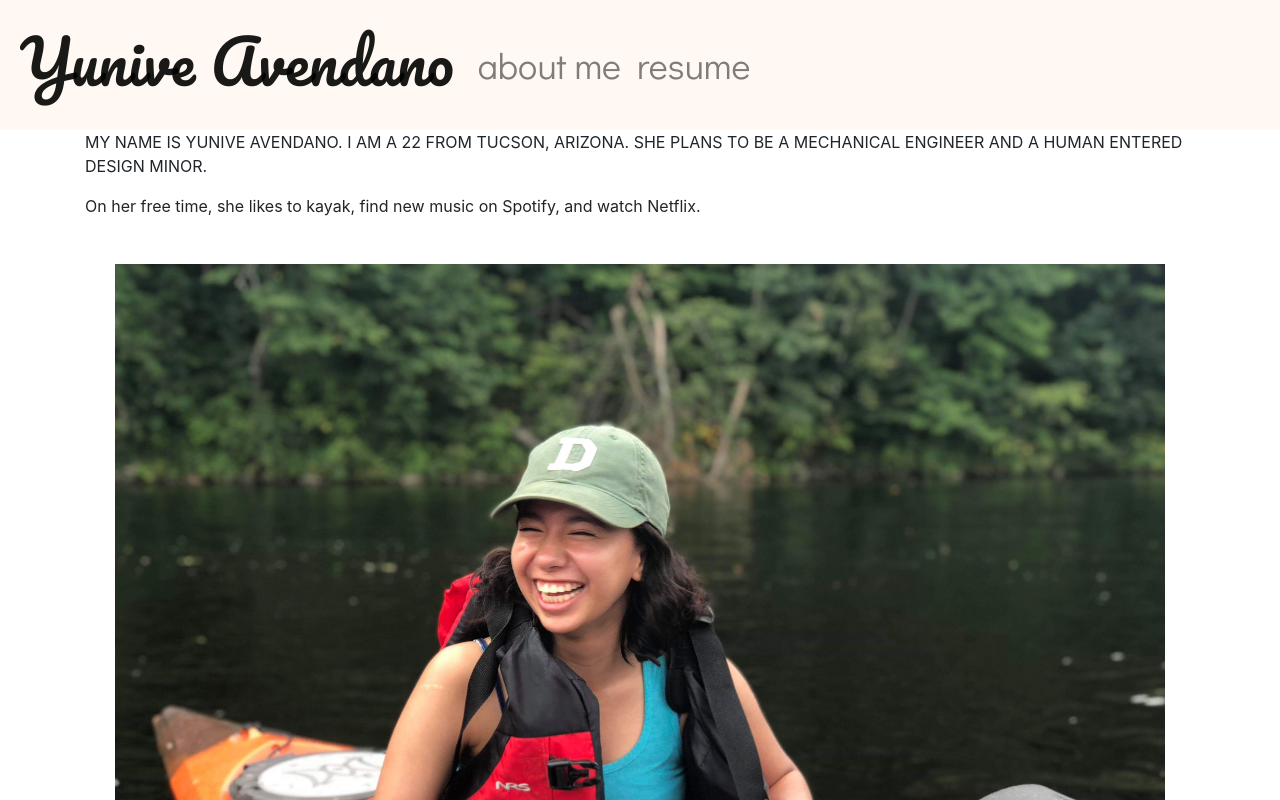
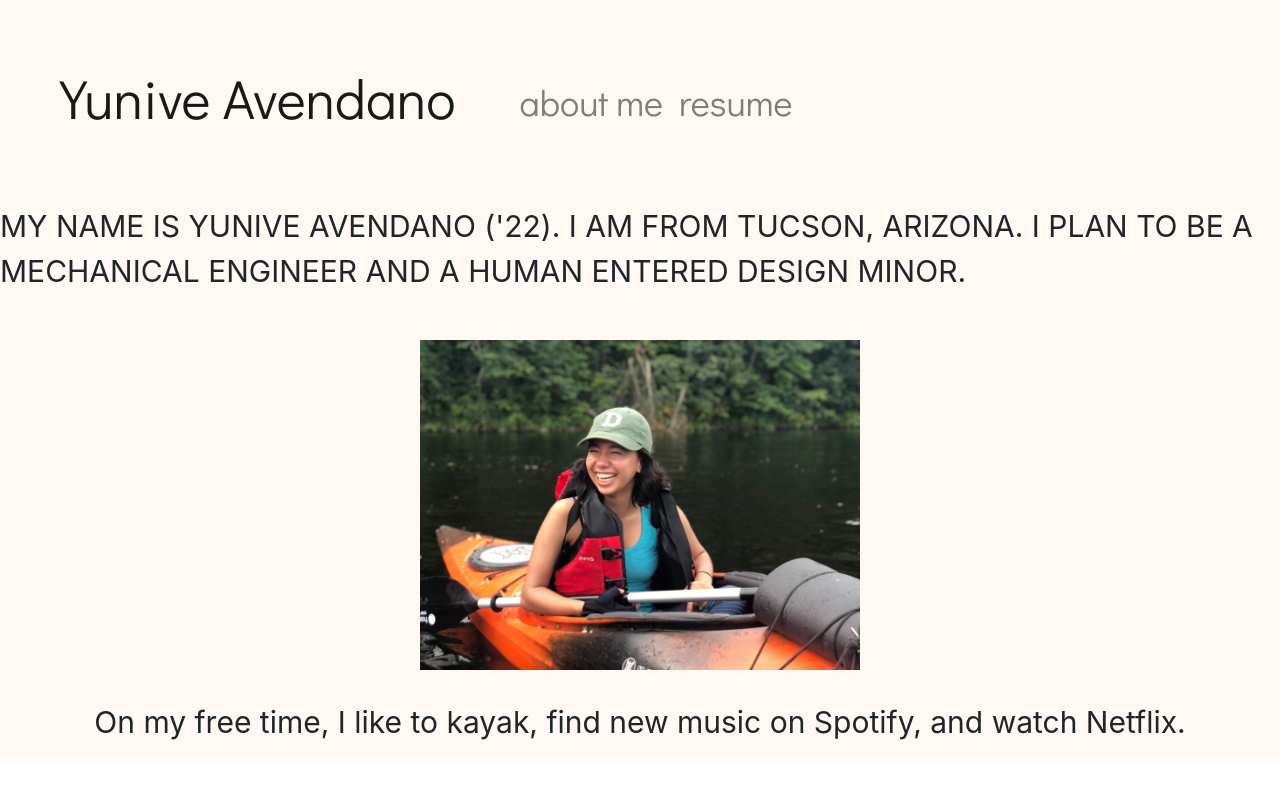
Before and after one commit to yyissel/yunive.me, a React (Create React App) app: page /about-me in a window 1280 px wide. Shown: the top 800 px of the page. Built offline with nearby package versions, Linux system fonts and the light colour scheme.

Commit message:
layout for Homepage& flexbox

```diff
--- a/src/App.css
+++ b/src/App.css
@@ -1,7 +1,10 @@
-
-.App h1{
-  font-family: 'Pacifico', cursive;
-  font-size: 60px;
+.App{
+  background: #FFF8F3;
+}
+h1{
+  font-family: 'Didact Gothic', sans-serif;
+  font-size: 55px;
+  padding: 40px;
 }
 .navBar p{
   font-family: 'Didact Gothic', sans-serif;
@@ -9,9 +12,10 @@
 }
 /*Navigation Bar*/
 .navbar{
+  display: flex;
+  flex-wrap: wrap;
   padding: 20px;
   width: 100%;
-  background: #FFF8F3;
 }
 .navbar-collapse.collapse{
   align-self: left;
@@ -22,3 +26,8 @@ a.nav-link{
   font-size: 36px;
   color: black;
 }
+.row{
+  margin: 0px;
+  width: 100%;
+  height: inherit;
+}
--- a/src/containers/AboutMe.css
+++ b/src/containers/AboutMe.css
@@ -1,8 +1,18 @@
 .AboutMe p {
   font-size: 30px;
 }
-img{
+#about{
+  display: flex;
+  flex-wrap: wrap;
+  justify-content: space-evenly;
+  align-content: space-between;
+  align-self: baseline;
+}
+.AboutMe .p{
+  width: 500px;
+}
+.AboutMe img{
   padding: 30px;
-  width: 100%;
+  width: 500px;
   height: auto;
 }
--- a/src/containers/AboutMe.js
+++ b/src/containers/AboutMe.js
@@ -4,19 +4,19 @@ import "./AboutMe.css";
 
 function AboutMe() {
   return (
-    <div className="App">
-      <header className="container">
-        <div className="item">
+    <div className="AboutMe">
+      <header className="contain" id="about">
+
           <p>
-             MY NAME IS YUNIVE AVENDANO. I AM A 22 FROM TUCSON, ARIZONA. SHE PLANS TO BE
+             MY NAME IS YUNIVE AVENDANO ('22). I AM FROM TUCSON, ARIZONA. I PLAN TO BE
              A MECHANICAL ENGINEER AND A HUMAN ENTERED DESIGN MINOR.
           </p>
+
+          <img src={kayak} alt="hobby"/>
           <p>
-            On her free time, she likes to kayak, find new music on Spotify,
+           On my free time, I like to kayak, find new music on Spotify,
             and watch Netflix.
           </p>
-          <img src={kayak} alt="hobby"/>
-        </div>
       </header>
     </div>
   );
--- a/src/containers/Home.css
+++ b/src/containers/Home.css
@@ -4,21 +4,45 @@
   padding: 0 0 0 0;
   background: #FFF8F3;
 }
-.contain{
-  justify-content: center;
-  margin: 0px;
-  width: 100;
-  height: inherit;
-  background: #AAF8E1;
+.Home{
+ padding-left: 20px;
+}
+
+#me {
+  display: flex;
+  flex-wrap: wrap;
+  justify-content: space-evenly;
+  align-content: space-between;
+
+}
+#me p{
+  display: block;
+  padding: 30px;
+  width: 500px;
+  text-align: center;
+  font-size: 25px;
+  color: black;
+}
+#me img{
+  width: 500px;
+
+}
+.grid{
+  display: flex;
+  flex-wrap: wrap;
+  justify-content: space-around;
+  width: 100%;
+  padding: 50px;
 }
 .carousel{
   margin: auto;
-  width: 700px;
+  padding: 10px;
+  height: 300px;
+  width: 300px;
   display: block;
+  background: black;
 }
-span.carousel.control{
-  color: black;
-}
+
 .carousel img{
   width: 100%;
   height: 100%;
--- a/src/containers/Home.js
+++ b/src/containers/Home.js
@@ -4,26 +4,44 @@ import "./Home.css";
 
 import { Carousel } from "react-bootstrap";
 import kayaking from "../images/kayak.jpeg";
+import me from"../images/me.png";
 
 class Home extends Component {
 
   render () {
 
     return (
-      <div className= "contain">
+      <div className = "home">
+
+        <div className= "row" id="me">
+         <div className= "grid" >
+          <img src={me} alt="Yunive"/>
+          <div className="textBox">
+            <p> Hello! I'm Yunive. I am from Tucson, Arizona.</p>
+            <p> I am planning to major in Mechanical Engineering and minor in Human-Centered Design </p>
+          </div>
+          </div>
+        </div>
+
+        <div className="row" id="carousel">
+          <h1>Projects</h1>
+          <div className= "grid" >
+            <div className="project">
               <Carousel>
+                <Carousel.Item>
+                  <img src={kayaking} alt="kayak"/>
+                  <Carousel.Caption>
+                    stuff
+                  </Carousel.Caption>
+                </Carousel.Item>
+
                 <Carousel.Item>
                   <img src={kayaking} alt="kayak"/>
                   <Carousel.Caption>
                     Marketing Lead
                   </Carousel.Caption>
                 </Carousel.Item>
-          <Carousel.Item>
-            <img src={kayaking} alt="kayak"/>
-            <Carousel.Caption>
-              Marketing Lead
-            </Carousel.Caption>
-          </Carousel.Item>
+
                 <Carousel.Item>
                 <img src={kayaking} alt="kayak"/>
                   <Carousel.Caption>
@@ -32,6 +50,59 @@ class Home extends Component {
                 </Carousel.Item>
               </Carousel>
             </div>
+
+            <div className="project">
+              <Carousel>
+                <Carousel.Item>
+                  <img src={kayaking} alt="kayak"/>
+                  <Carousel.Caption>
+                    stuff
+                  </Carousel.Caption>
+                </Carousel.Item>
+
+                <Carousel.Item>
+                  <img src={kayaking} alt="kayak"/>
+                  <Carousel.Caption>
+                    Marketing Lead
+                  </Carousel.Caption>
+                </Carousel.Item>
+
+                <Carousel.Item>
+                <img src={kayaking} alt="kayak"/>
+                  <Carousel.Caption>
+                    Marketing Lead
+                  </Carousel.Caption>
+                </Carousel.Item>
+              </Carousel>
+            </div>
+            <div className="project">
+              <Carousel>
+                <Carousel.Item>
+                  <img src={kayaking} alt="kayak"/>
+                  <Carousel.Caption>
+                    stuff
+                  </Carousel.Caption>
+                </Carousel.Item>
+
+                <Carousel.Item>
+                  <img src={kayaking} alt="kayak"/>
+                  <Carousel.Caption>
+                    Marketing Lead
+                  </Carousel.Caption>
+                </Carousel.Item>
+
+                <Carousel.Item>
+                <img src={kayaking} alt="kayak"/>
+                  <Carousel.Caption>
+                    Marketing Lead
+                  </Carousel.Caption>
+                </Carousel.Item>
+              </Carousel>
+            </div>
+          </div>
+        </div>
+
+      </div>
     );
   }
 
```
Also changed, not shown: 1 other file (tests, documents, lock files or other folders). Lines whose indentation alone changed are shown as unchanged.
